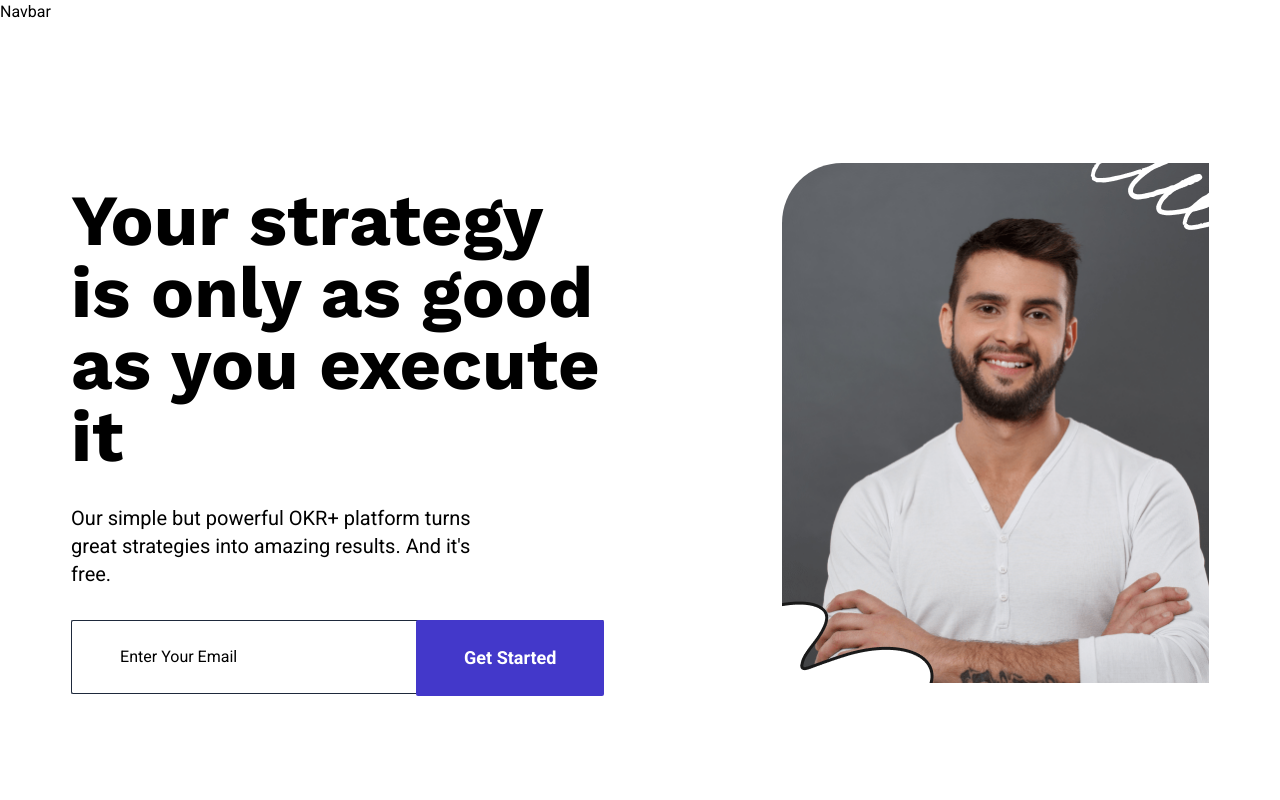
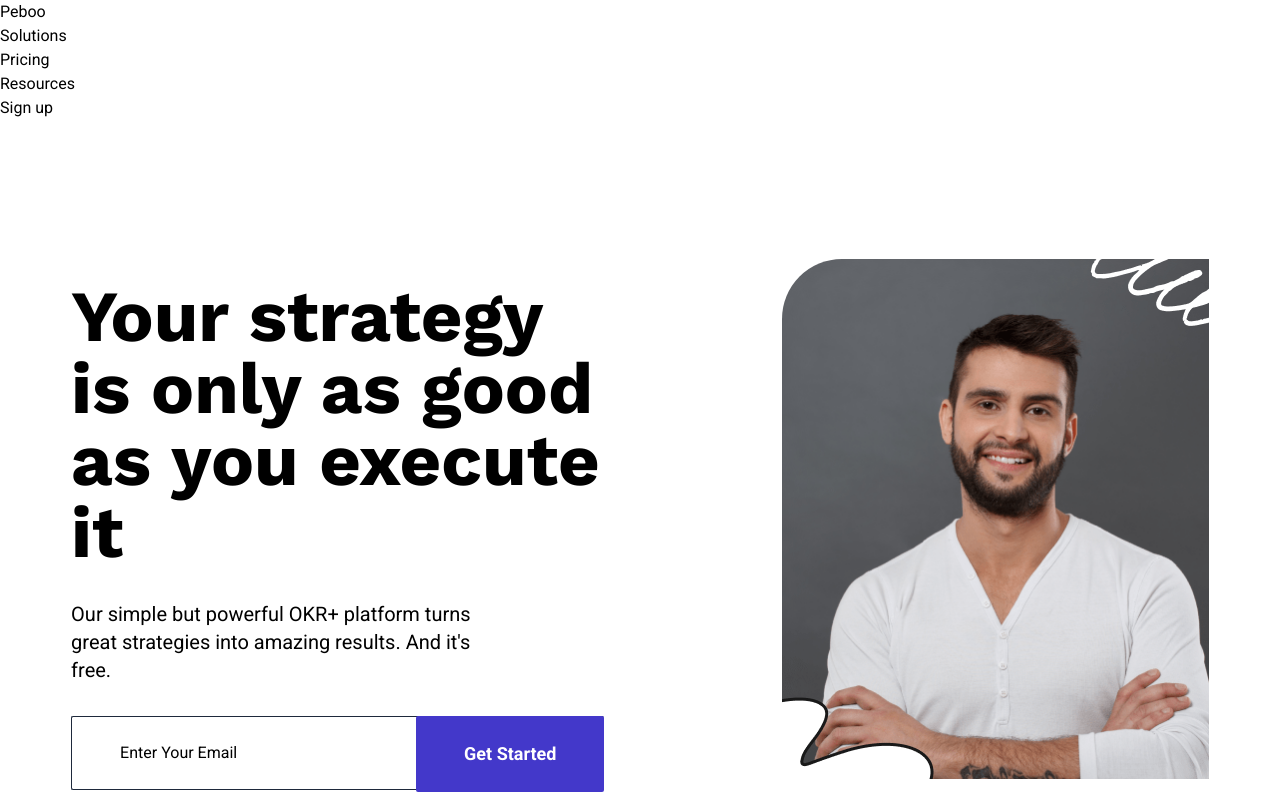
Before and after one commit to FrontEndDevo/peboo, a React (Vite) app: page / in a window 1280 px wide. Shown: the top 800 px of the page. Built offline with nearby package versions, Linux system fonts and the light colour scheme.

Commit message:
Set the JSX for Navbar component

```diff
--- a/src/components/Navbar.jsx
+++ b/src/components/Navbar.jsx
@@ -1,5 +1,21 @@
 const Navbar = () => {
-  return <nav>Navbar</nav>;
+  const navbarLinks = ["solutions", "pricing", "resources", "sign-up"].map(
+    (link, i) => (
+      <li key={i}>
+        <a href={link}>
+          {link.charAt(0).toUpperCase() + link.slice(1).replace("-", " ")}
+        </a>
+      </li>
+    )
+  );
+  return (
+    <nav>
+      <div className="logo">
+        <h1>Peboo</h1>
+      </div>
+      <ul className="links">{navbarLinks}</ul>
+    </nav>
+  );
 };
 
 export default Navbar;
```
